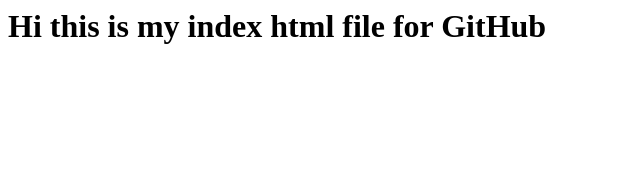
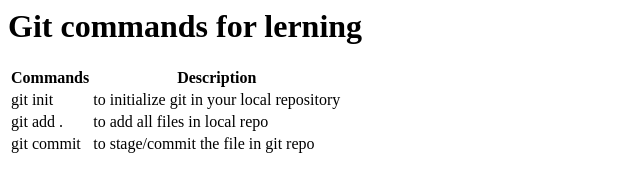
Before and after one commit to amit-shrivas/git-learnings, a plain HTML site: page index.html in a window 1280 px wide. Shown: the whole page, without its empty margins (0-640 px from the left). Drawn offline with Linux system fonts and the light colour scheme.

Commit message:
Single commit

```diff
--- a/index.html
+++ b/index.html
@@ -1 +1,19 @@
-<h1>Hi this is my index html file for GitHub</h1>
+<h1>Git commands for lerning</h1>
+<table>
+<tr>
+    <th>Commands</th>
+    <th>Description</th>
+</tr>
+<tr>
+    <td>git init</td>
+    <td>to initialize git in your local repository</td>
+</tr>
+<tr>
+    <td>git add .</td>
+    <td>to add all files in local repo</td>
+</tr>
+<tr>
+    <td>git commit</td>
+    <td>to stage/commit the file in git repo</td>
+</tr>
+</table>
--- /dev/null
+++ b/index.js
@@ -0,0 +1 @@
+console.log('from master branch');
```
Also changed, not shown: feature.html (added), masterindex.html (added), myfile.html (added), 2 other files.
